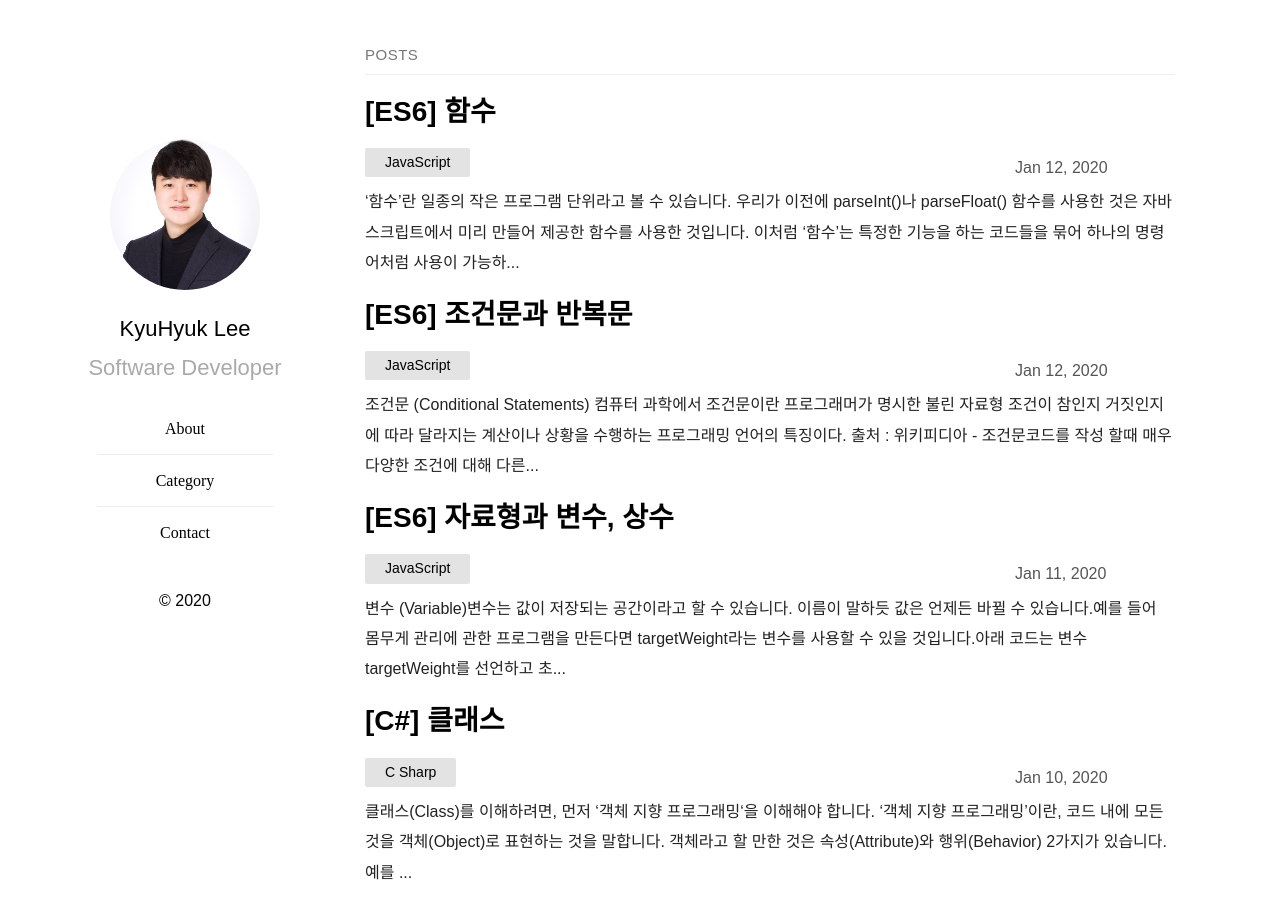
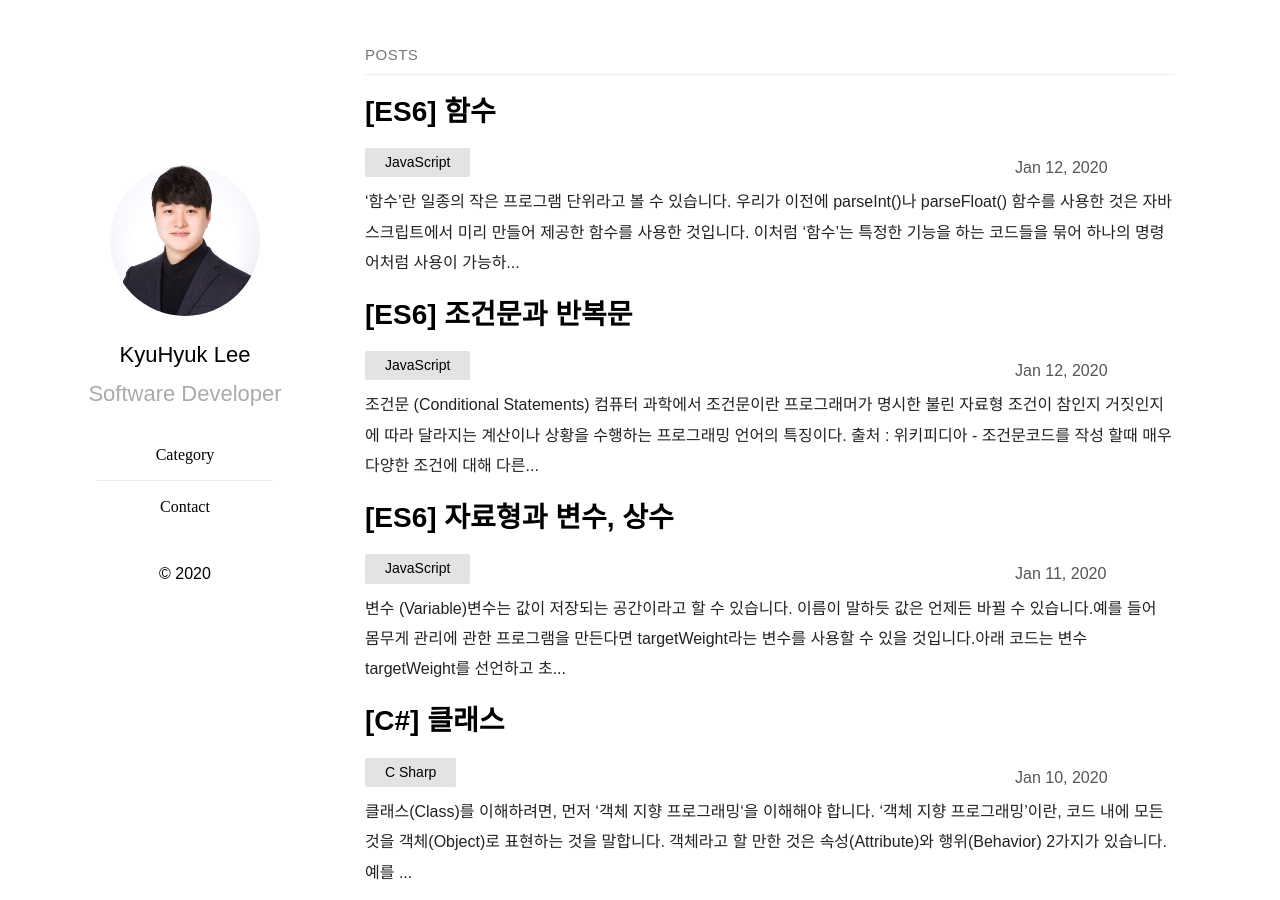
Before and after one commit to eorikc5764/leekyuhyuk.github.io, a Jekyll site: the page built from index.md, in a window 1280 px wide and 900 px high. Built offline with Jekyll 4.4.1, drawn with Linux system fonts in a browser that asks for light colours; emoji names are drawn with the system emoji font; some web fonts are replaced.

Commit message:
About 삭제

```diff
--- a/_layouts/default.html
+++ b/_layouts/default.html
@@ -16,9 +16,7 @@
       <p class="tagline">{{ site.plainwhite.tagline }}</p>
       <nav class="navigation">
         <ul>
-          <li>
-            <a href="{{ site.url }}/about">About</a>
-          </li>
+          <!--<li><a href="{{ site.url }}/about">About</a></li>-->
           <li>
             <a href="{{ site.url }}/category.html">Category</a>
           </li>
```
